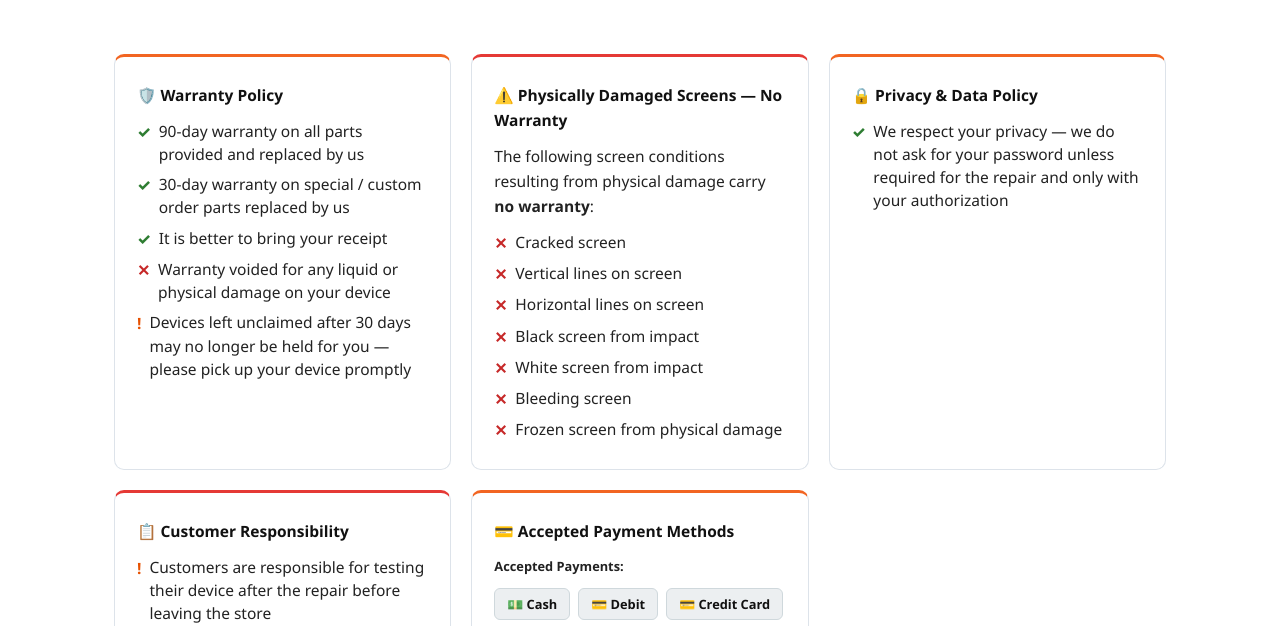
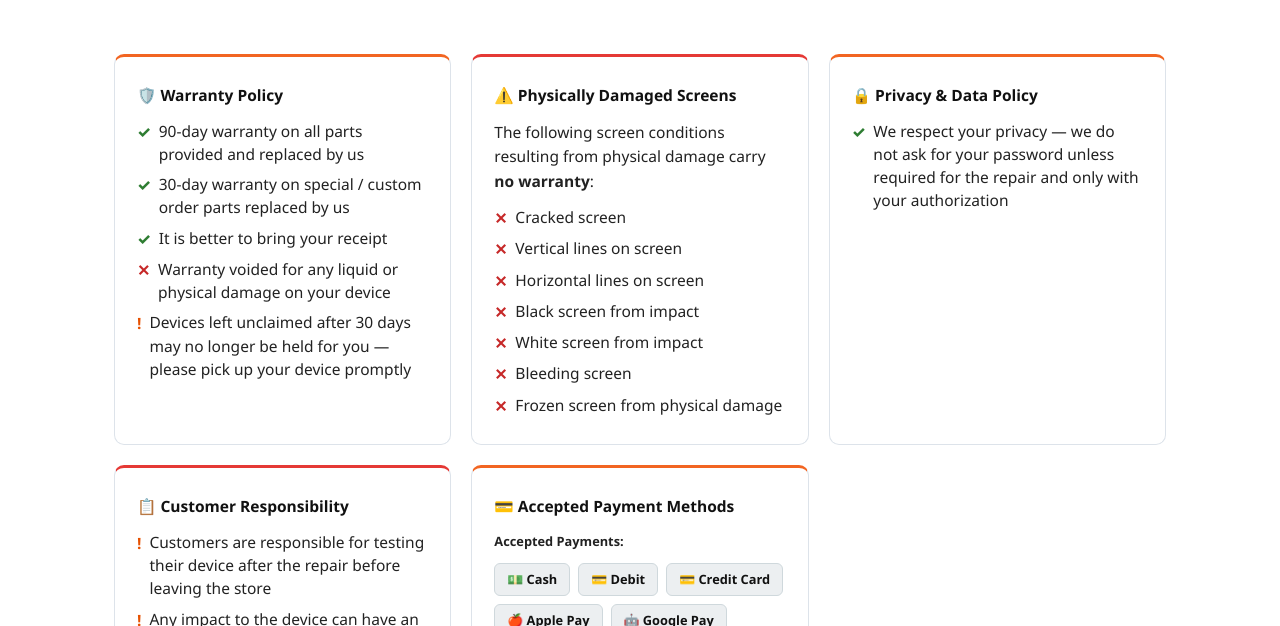
Before and after one commit to mnfadawi/hi, a plain HTML site: page policies.html in a window 1280 px wide. Shown: the part 474-1100 px from the top of the page. Drawn offline with Linux system fonts and the light colour scheme.

Commit message:
Remove 'No Warranty' from physically damaged screens heading

```diff
--- a/policies.html
+++ b/policies.html
@@ -215,7 +215,7 @@
 
       <!-- Physical Screen Damage -->
       <div class="policy-card red-top reveal">
-        <h3>⚠️ Physically Damaged Screens — No Warranty</h3>
+        <h3>⚠️ Physically Damaged Screens</h3>
         <p style="font-size:.97rem;color:#222;margin-bottom:12px">The following screen conditions resulting from physical damage carry <strong>no warranty</strong>:</p>
         <ul class="policy-list">
           <li><span class="pi pi-x">✕</span><span>Cracked screen</span></li>
```
